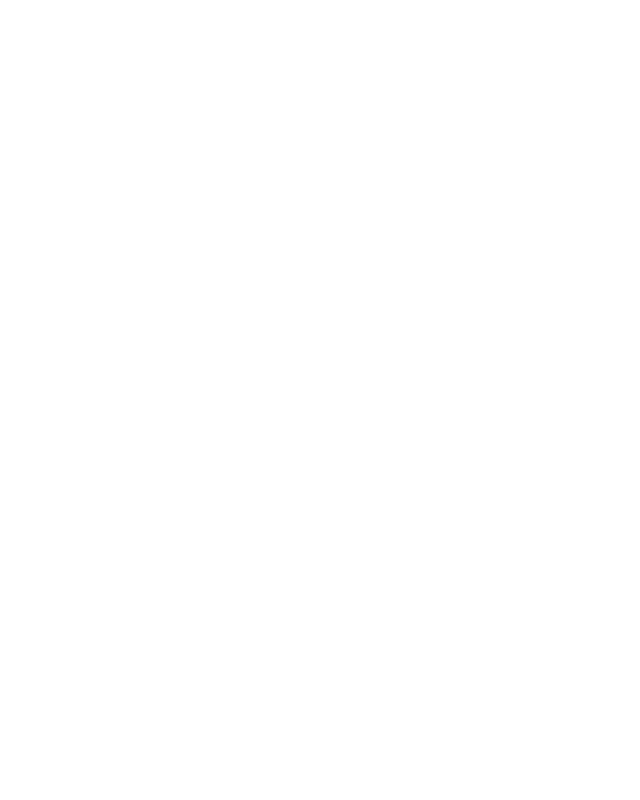
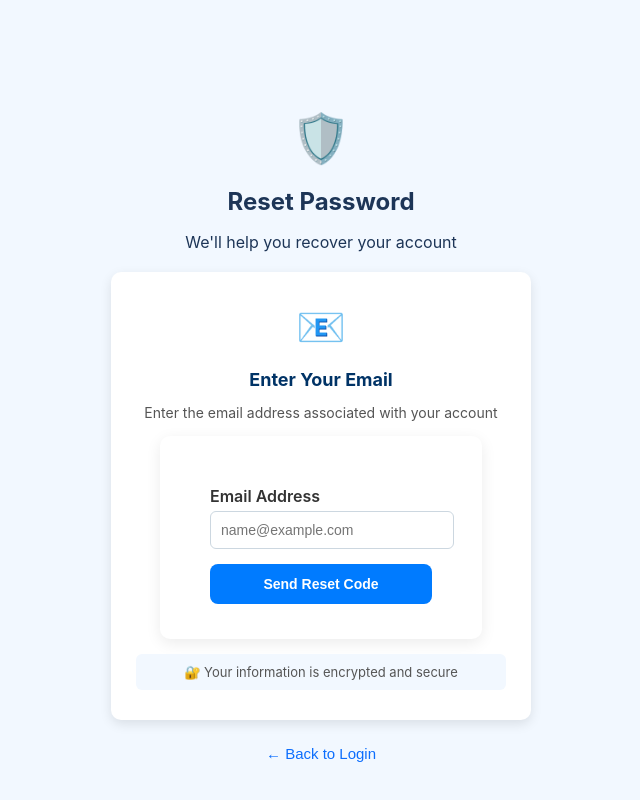
Before and after one commit to sriramsupreeth2006/Digital-Identity-Credential-Platform-Frontend, a React (Create React App) app: page /reset-password in a window 1280 px wide. Before the commit this address had no page. Shown: the top 800 px of the page, without its empty margins (319-959 px from the left). Built offline with nearby package versions, Linux system fonts and the light colour scheme.

Commit message:
Activated Forgot Password in login page

```diff
--- a/src/App.css
+++ b/src/App.css
@@ -478,3 +478,112 @@
   background-color: #007bff;
   color: #fff;
 }
+.reset-page {
+  background-color: #f2f8ff;
+  min-height: 100vh;
+  display: flex;
+  justify-content: center;
+  align-items: center;
+  padding: 40px 20px;
+}
+
+.reset-container {
+  text-align: center;
+  color: #1d3557;
+  width: 100%;
+  max-width: 420px;
+}
+
+.reset-header {
+  margin-bottom: 20px;
+}
+
+.reset-icon {
+  font-size: 48px;
+  color: #0d6efd;
+  margin-bottom: 10px;
+}
+
+.reset-header h2 {
+  font-size: 24px;
+  margin-bottom: 5px;
+}
+
+.reset-box {
+  background: #fff;
+  padding: 30px 25px;
+  border-radius: 10px;
+  box-shadow: 0 4px 12px rgba(0, 0, 0, 0.1);
+}
+
+.email-icon {
+  font-size: 40px;
+  color: #0d6efd;
+  margin-bottom: 10px;
+}
+
+.reset-box h3 {
+  color: #003366;
+  font-size: 18px;
+  margin-bottom: 10px;
+}
+
+.reset-box p {
+  font-size: 14px;
+  color: #555;
+  margin-bottom: 15px;
+}
+
+.reset-box input {
+  width: 100%;
+  padding: 10px;
+  margin-bottom: 15px;
+  border: 1px solid #ccd7e0;
+  border-radius: 6px;
+  font-size: 14px;
+}
+
+.reset-box input:focus {
+  outline: none;
+  border-color: #0d6efd;
+}
+
+.encryption-note {
+  font-size: 13px;
+  color: #555;
+  background-color: #f2f8ff;
+  border-radius: 6px;
+  padding: 10px;
+  margin-top: 15px;
+}
+
+.back-login {
+  margin-top: 15px;
+}
+
+.back-btn {
+  background: none;
+  border: none;
+  color: #0d6efd;
+  font-weight: 500;
+  cursor: pointer;
+  text-decoration: none;
+}
+
+.back-btn:hover {
+  text-decoration: underline;
+}
+.forgot-link {
+  background: none;
+  border: none;
+  color: #0d6efd;
+  font-size: 14px;
+  cursor: pointer;
+  text-decoration: none;
+  padding: 0;
+  margin: 0;
+}
+
+.forgot-link:hover {
+  text-decoration: underline;
+}
--- a/src/App.js
+++ b/src/App.js
@@ -2,14 +2,16 @@
 import Home from "./Home";
 import Register from "./Register";
 import Login from "./Login";
+import ResetPassword from "./ResetPassword";
 
 function App() {
   return (
     <Router>
       <Routes>
-        <Route path="/" element={<Home />} />
+        <Route path="/" element={<Login />} />
         <Route path="/register" element={<Register />} />
-        <Route path="/login" element={<Login />} />
+        <Route path="/reset-password" element={<ResetPassword />} />
+        <Route path="/home" element={<h1>Home Page</h1>} />
       </Routes>
     </Router>
   );
--- a/src/Login.js
+++ b/src/Login.js
@@ -72,9 +72,14 @@
                 />{" "}
                 Remember me
               </label>
-              <a href="#" className="forgot-link">
+              <button
+              type="button"
+              className="forgot-link"
+              onClick={() => navigate("/reset-password")}
+              >
                 Forgot password?
-              </a>
+              </button>
+
             </div>
 
             <button type="submit" className="primary-btn full-width">
--- /dev/null
+++ b/src/ResetPassword.js
@@ -0,0 +1,61 @@
+import React, { useState } from "react";
+import { useNavigate } from "react-router-dom";
+import "./App.css";
+
+function ResetPassword() {
+  const navigate = useNavigate();
+  const [email, setEmail] = useState("");
+
+  const handleReset = (e) => {
+    e.preventDefault();
+    if (!email) {
+      alert("Please enter your email address.");
+      return;
+    }
+    alert("A password reset code has been sent to your email!");
+  };
+
+  return (
+    <div className="reset-page">
+      <div className="reset-container">
+        <div className="reset-header">
+          <div className="reset-icon">🛡️</div>
+          <h2>Reset Password</h2>
+          <p>We'll help you recover your account</p>
+        </div>
+
+        <div className="reset-box">
+          <div className="email-icon">📧</div>
+          <h3>Enter Your Email</h3>
+          <p>Enter the email address associated with your account</p>
+
+          <form onSubmit={handleReset}>
+            <label>Email Address</label>
+            <input
+              type="email"
+              placeholder="name@example.com"
+              value={email}
+              onChange={(e) => setEmail(e.target.value)}
+              required
+            />
+            <button type="submit" className="primary-btn full-width">
+              Send Reset Code
+            </button>
+          </form>
+
+          <div className="encryption-note">
+            🔐 Your information is encrypted and secure
+          </div>
+        </div>
+
+        <div className="back-login">
+          <button onClick={() => navigate("/")} className="back-btn">
+            ← Back to Login
+          </button>
+        </div>
+      </div>
+    </div>
+  );
+}
+
+export default ResetPassword;
```
